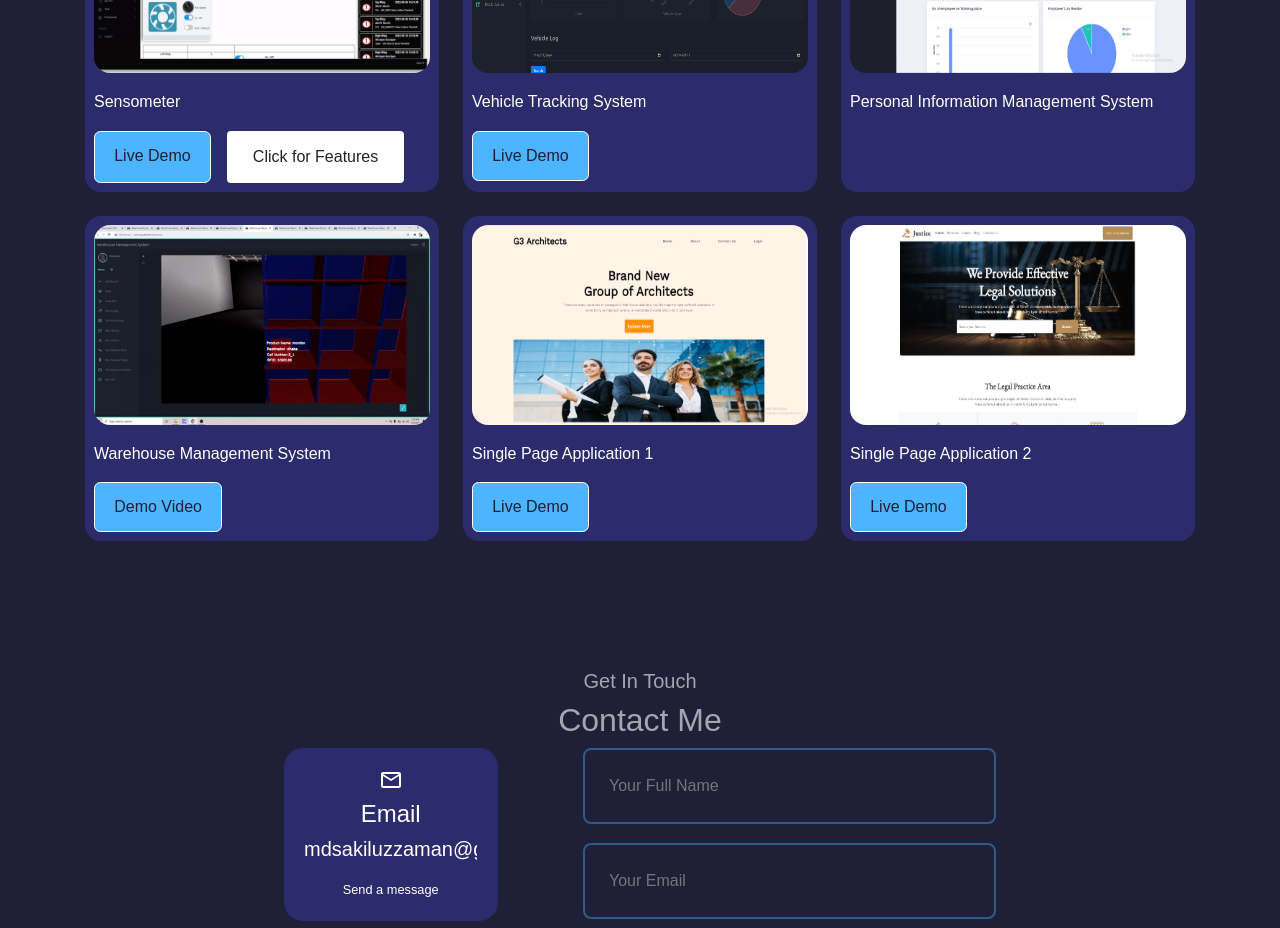
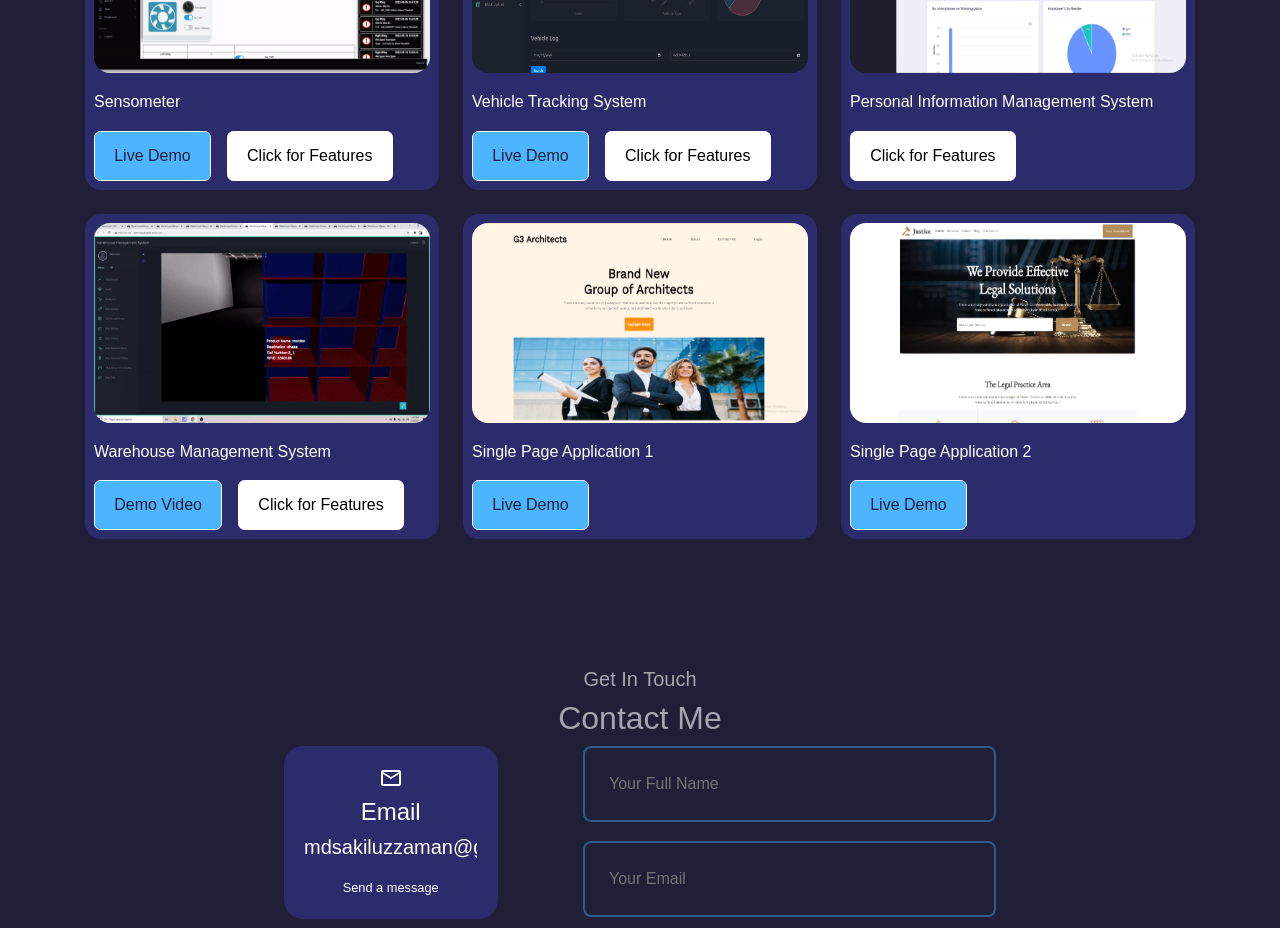
Before and after one commit to sakilbd/ReactJs-Portfolio, a React (Create React App) app: page / in a window 1280 px wide. Shown: the part 2440-3368 px from the top of the page. Built offline with nearby package versions, Linux system fonts and the light colour scheme.

Commit message:
features popup object created

```diff
--- /dev/null
+++ b/src/Components/portfolio/Features.js
@@ -0,0 +1,21 @@
+export const features={
+    sensometer:[
+       'Sensometer is a sensor gateway software developed using Laravel' ,
+       'It provides a platform for storing and displaying sensor data in a realtime dashboard',
+       'Supports control of peripheral devices such as lights, fans, air conditioners, and motors through MQTT protocol',
+       'Offers a user-friendly and efficient way to monitor and control connected devices',
+       'Ideal for various industrial and residential applications'
+    ],
+    vehicle :[
+        'Vehicle Management System is a software that records the in and out movements of vehicles using UHF antenna',
+        'The UI of the software has been developed to provide a user-friendly interface for recording and tracking vehicles',
+        'The UHF antenna helps to automatically detect the arrival and departure of vehicles, eliminating the need for manual entry of information'
+
+    ],
+    warehouse:['Asset Tracking System is a software that tracks and logs entry and exit of assets using RFID',
+    'It has realtime box measurement system and assign them into rack shells through web by using hardware'
+
+    ],
+    pims:[]
+
+}
--- a/src/Components/portfolio/Portfolio.js
+++ b/src/Components/portfolio/Portfolio.js
@@ -6,11 +6,15 @@ import PIMS from "../../Assets/PIMS.PNG";
 import SPA1 from "../../Assets/spa1.PNG";
 import SPA2 from "../../Assets/spa2.PNG";
 import WAREHOUSE from "../../Assets/warehouse.gif";
+import { features } from "./Features";
+
 import "./portfolio.css";
 
 function Portfolio() {
   const [info, setInfo] = useState(false);
-  console.log(info);
+  const [section, setSection] = useState("");
+  //   console.log(info);
+  //   console.log(features.sensometer[2]);
 
   //   state = {};
 
@@ -30,25 +34,15 @@ function Portfolio() {
             Close
           </a>
           <h1>Sensometer</h1>
-          <div>
-            A CSS-only modal based on the :target pseudo-class. Hope you find it
-            helpful.
-          </div>
-          <div>
-            <small>Check out 👇</small>
-          </div>
-          <a href="#portfolio" title="Close" class="modal-close">
-            Close
-          </a>
-          <h1>Sensometer</h1>
-          <div>
-            A CSS-only modal based on the :target pseudo-class. Hope you find it
-            helpful.
-          </div>
-          <div>
-            <small>Check out 👇</small>
-          </div>
-          Your new favorite eyedropper tool!
+          <ul className="">
+            {features[section]?.map((item) => {
+              return (
+                <>
+                  <li>{item}</li>
+                </>
+              );
+            })}
+          </ul>
         </div>
       </div>
       <div className="container portfolio__container">
@@ -78,15 +72,10 @@ function Portfolio() {
             </a>
             <a
               href="#open-modal"
-              target="_blank"
-              className="btn button button-primary"
-              //   onClick={() => setInfo(!info)}
-            //   onMouseOver={() => setInfo(!info)}
-            //   onMouseOut={() => setInfo(!info)}
+              className="button button-seconday"
+              onClick={() => setSection("sensometer")}
             >
-              <a className="btn" href="#open-modal">
-                Click for Features
-              </a>
+              Click for Features
             </a>
           </div>
         </article>
@@ -104,6 +93,13 @@ function Portfolio() {
             >
               Live Demo
             </a>
+            <a
+              href="#open-modal"
+              className="button button-seconday"
+              onClick={() => setSection("vehicle")}
+            >
+              Click for Features
+            </a>
           </div>
         </article>
         <article className="portfolio__item">
@@ -114,6 +110,13 @@ function Portfolio() {
           <div className="portfolio__item-cta">
             {/* <a href="https://github.com" className="button" target='_blank'>Github</a> */}
             {/* <a href="https://github.com" className="button button-primary" target='_blank'>Live Demo</a> */}
+            <a
+              href="#open-modal"
+              className="button button-seconday"
+              onClick={() => setSection("pims")}
+            >
+              Click for Features
+            </a>
           </div>
         </article>
         <article className="portfolio__item">
@@ -129,6 +132,13 @@ function Portfolio() {
               target="_blank"
             >
               Demo Video
+            </a>
+            <a
+              href="#open-modal"
+              className="button button-seconday"
+              onClick={() => setSection("warehouse")}
+            >
+              Click for Features
             </a>
           </div>
         </article>
--- a/src/Components/portfolio/portfolio.css
+++ b/src/Components/portfolio/portfolio.css
@@ -92,6 +92,7 @@
         transition: all 0.3s;
         color: black;
         display: flex;
+        width: 100%;
         align-items: center;
         justify-content: center;
     }
@@ -103,13 +104,15 @@
     }
 
     .modal-window>div {
-    width: 90%;
+        width: 70%;
         position: absolute;
+        height: 80%;
         /* top: 50%;
     left: 50%; */
         /* transform: translate(-50%, -50%); */
         padding: 2em;
         background: white;
+        overflow: scroll;
     }
 
     .modal-window header {
@@ -136,8 +139,6 @@
     .modal-close:hover {
         color: black;
     }
-
-
     /* Demo Styles */
 
     a {
@@ -161,11 +162,20 @@ a {
     small {
         color: lightgray;
     }
-
-.btn {
+    /* .btn {
     background-color: white;
+    border: none;
 }
 
 .btn i {
     padding-right: 0.3em;
+} */
+
+    .button-seconday {
+        background: white;
+        color: black;
     }
+
+    ul>li {
+        /* list-style-type: squre; */
+    }
```
Lines whose indentation alone changed are shown as unchanged.
